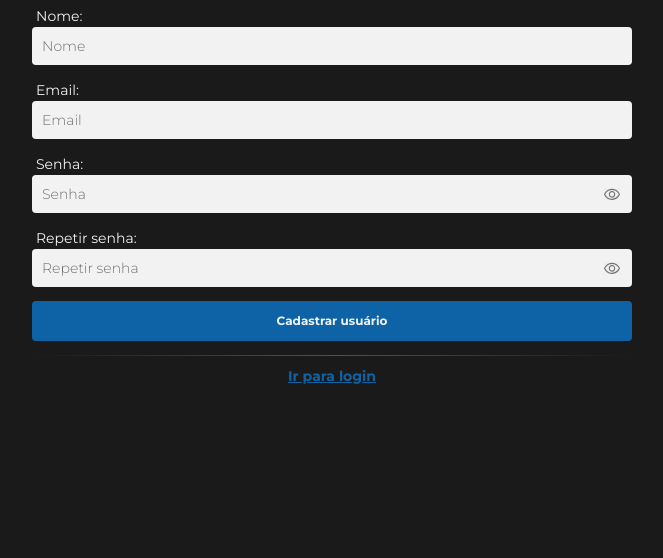
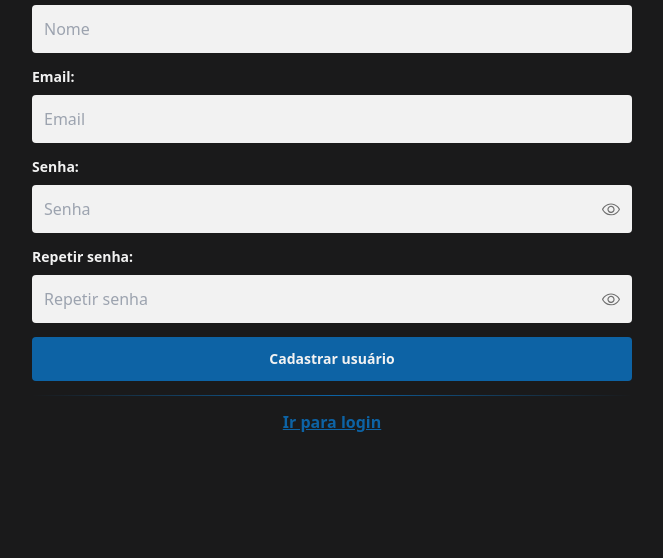
Before and after one commit to paulokrg/Fintech, a plain HTML site: page pages/cadastro.html in a window 1280 px wide. Shown: the part 242-800 px from the top of the page, without its empty margins (308-971 px from the left). Drawn offline with nearby package versions, Linux system fonts and the light colour scheme.

Commit message:
Added TailWind Framework

```diff
--- a/pages/cadastro.html
+++ b/pages/cadastro.html
@@ -13,9 +13,19 @@
 				rel="stylesheet"
 			/>
 			<meta charset="UTF-8" />
-			<link rel="stylesheet" href="../styles/root.css" />
-			<link rel="stylesheet" href="../styles/loggedOut.css" />
-			<link rel="stylesheet" href="../styles/global.css" />
+			<script src="https://cdn.tailwindcss.com"></script>
+			<script>
+				tailwind.config = {
+					theme: {
+						extend: {
+							backgroundImage: {
+								divisor:
+									"linear-gradient(90deg, #1A1A1B 0%, #0D63A5 50%, #1A1A1B 100%)",
+							},
+						},
+					},
+				};
+			</script>
 			<meta
 				name="viewport"
 				content="width=device-width, initial-scale=1.0"
@@ -24,16 +34,20 @@
 		</head>
 	</head>
 	<body>
-		<div class="container flex flex-a-center flex-j-center">
-			<div class="content">
+		<div
+			class="w-full h-screen flex items-center justify-center px-[20px] bg-[#1A1A1B]"
+		>
+			<div class="flex flex-col w-full max-w-[600px]">
 				<header>
-					<h1>Cadastro</h1>
-					<p class="center">
+					<h1 class="text-2xl text-[#F2F2F2] font-bold text-center">
+						Cadastro
+					</h1>
+					<p class="text-[#F2F2F2] text-center text-sm mt-[14px]">
 						Cadastre-se para começar a gerenciar sua vida
 						financeira.
 					</p>
 				</header>
-				<main>
+				<main class="mt-[14px]">
 					<form
 						id="form_sign_up"
 						name="form_sign_up"
@@ -41,55 +55,93 @@
 						action="#"
 						onsubmit="alert('Handle Submit'); return false;"
 					>
-						<label for="name">Nome:</label>
+						<label
+							class="block text-[#F2F2F2] text-sm mt-[14px] font-bold"
+							for="name"
+							>Nome:</label
+						>
 						<input
 							id="name"
 							type="text"
 							name="name"
 							placeholder="Nome"
 							required
+							class="w-full block rounded-[4px] p-[12px] text-[#707070] bg-[#F2F2F2] focus:outline-none mt-[8px] mb-[14px]"
 						/>
 
-						<label for="email">Email:</label>
+						<label
+							class="block text-[#F2F2F2] text-sm mt-[14px] font-bold"
+							for="email"
+							>Email:</label
+						>
 						<input
 							id="email"
 							type="email"
 							name="email"
 							placeholder="Email"
 							required
+							class="w-full block rounded-[4px] p-[12px] text-[#707070] bg-[#F2F2F2] focus:outline-none mt-[8px] mb-[14px]"
 						/>
 
-						<label for="password">Senha:</label>
-						<div class="input_wrapper">
+						<label
+							class="block text-[#F2F2F2] text-sm mt-[14px] font-bold"
+							for="password"
+							>Senha:</label
+						>
+						<div class="relative">
 							<input
 								id="password"
 								type="password"
 								name="password"
 								placeholder="Senha"
 								required
+								class="w-full block rounded-[4px] p-[12px] text-[#707070] bg-[#F2F2F2] focus:outline-none mt-[8px] mb-[14px]"
 							/>
-							<button type="button"></button>
+							<button
+								class="absolute right-[12px] top-2/4 -translate-y-1/2"
+								type="button"
+							>
+								<img src="../assets/eye.svg" alt="Ver senha" />
+							</button>
 						</div>
 
-						<label for="confirm_password">Repetir senha:</label>
-						<div class="input_wrapper">
+						<label
+							class="block text-[#F2F2F2] text-sm mt-[14px] font-bold"
+							for="confirm_password"
+							>Repetir senha:</label
+						>
+						<div class="relative">
 							<input
 								id="confirm_password"
 								type="password"
 								name="confirm_password"
 								placeholder="Repetir senha"
 								required
+								class="w-full block rounded-[4px] p-[12px] text-[#707070] bg-[#F2F2F2] focus:outline-none mt-[8px] mb-[14px]"
 							/>
-							<button type="button"></button>
+							<button
+								class="absolute right-[12px] top-2/4 -translate-y-1/2"
+								type="button"
+							>
+								<img src="../assets/eye.svg" alt="Ver senha" />
+							</button>
 						</div>
 
-						<button class="main" type="submit">
+						<button
+							class="w-full p-[12px] bg-[#0D63A5] text-[#F2F2F2] font-bold text-center text-sm rounded-[4px] hover:bg-[#199bff] transition-colors"
+							type="submit"
+						>
 							Cadastrar usuário
 						</button>
 					</form>
 				</main>
-				<footer class="register flex flex-column flex-a-center">
-					<a class="link" href="index.html">Ir para login</a>
+				<div class="bg-divisor h-[1px] w-full mt-[14px]"></div>
+				<footer class="mt-[14px] flex justify-center">
+					<a
+						href="index.html"
+						class="text-[#0D63A5] font-bold underline"
+						>Ir para login</a
+					>
 				</footer>
 			</div>
 		</div>
```
Also changed, not shown: 1 other file.
